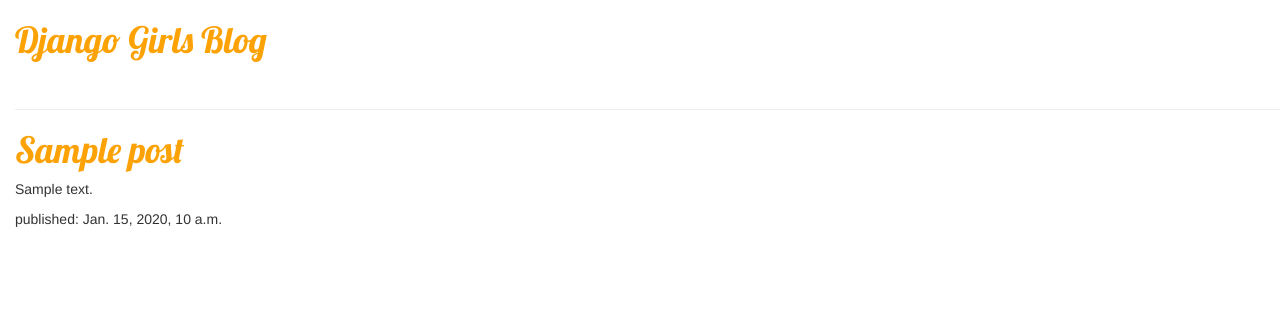
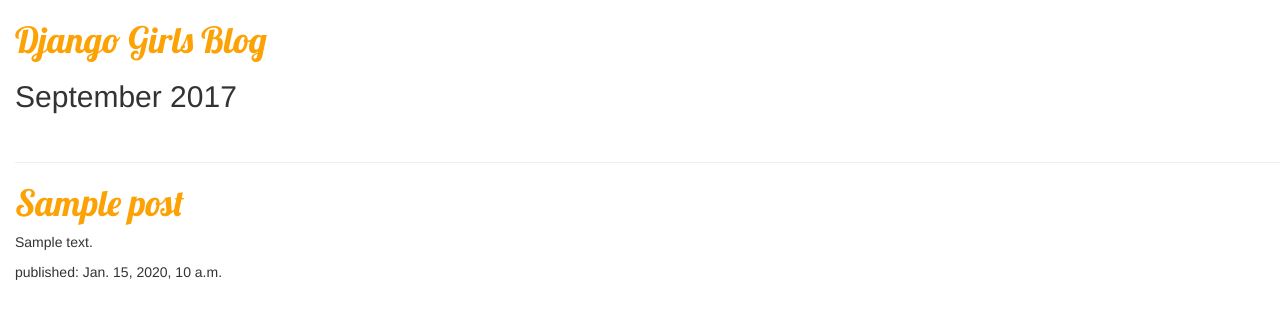
Before and after one commit to mollyaskey/my-first-blog, a Django app: page / in a window 1280 px wide. Shown: the top 319 px of the page. Run offline with Django 3.2, Linux system fonts and the light colour scheme; tables that the repository leaves empty hold one stand-in row (values such as "Sample post"); some libraries are stand-ins or nearby versions.

Commit message:
added subheading

```diff
--- a/mysite/blog/templates/blog/post_list.html
+++ b/mysite/blog/templates/blog/post_list.html
@@ -10,6 +10,7 @@
     <body>
         <div>
             <h1><a href="/">Django Girls Blog</a></h1>
+            <h2>September 2017</h2>
             <div class="page-header">
 </div>
         </div>
```
